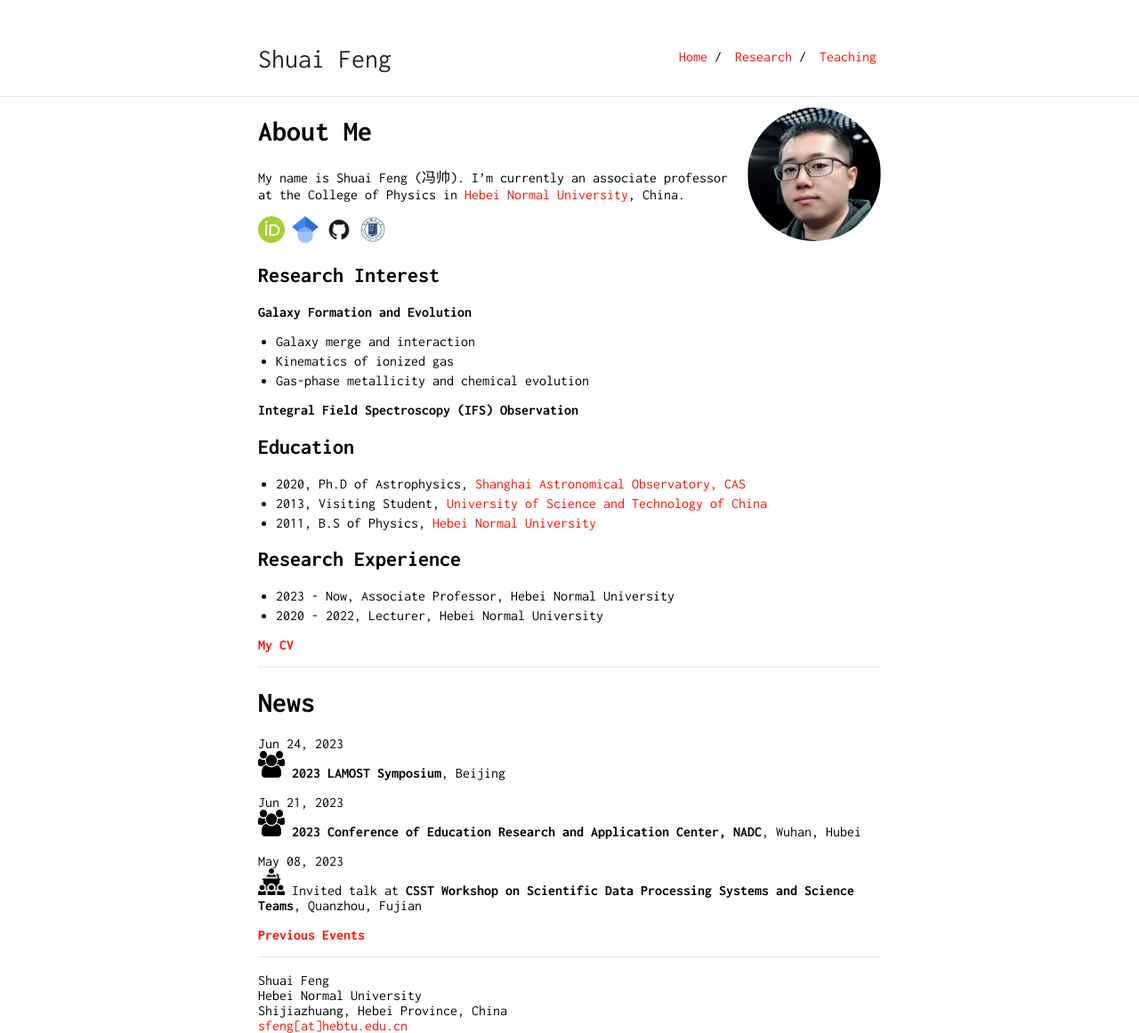
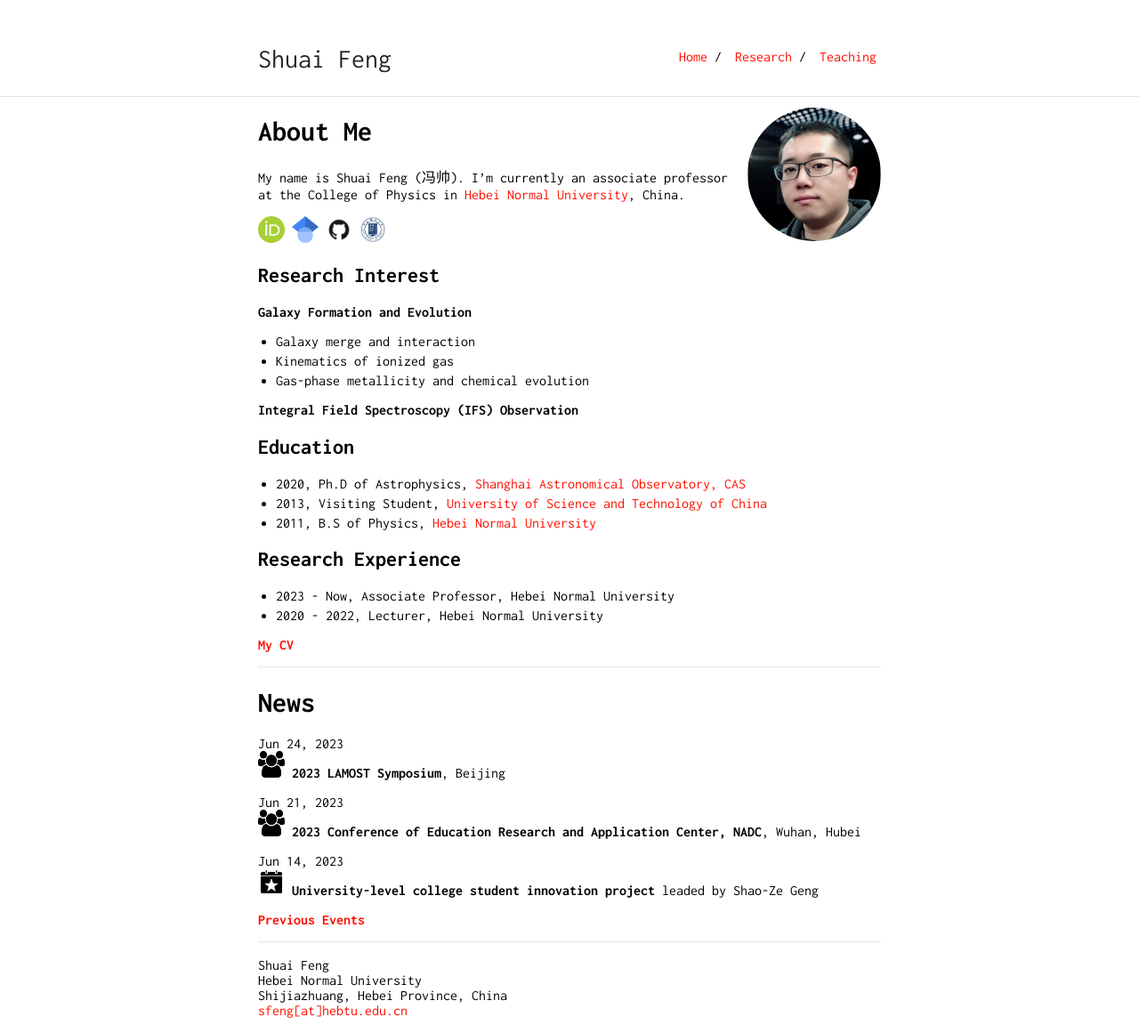
Before and after one commit to fengshuai0210/fengshuai0210.github.io, a Jekyll site: the page built from index.md, in a window 1280 px wide. Shown: the whole page at 89% size. Built offline with Jekyll 4.4.1, drawn with Linux system fonts in a browser that asks for light colours.

Commit message:
Update index.md

```diff
--- a/index.md
+++ b/index.md
@@ -42,7 +42,7 @@ Jun 24, 2023\
 Jun 21, 2023\
 <img src="/image/meeting-icon.png" style="width:30px;height:30px;"> **2023 Conference of Education Research and Application Center, NADC**, Wuhan, Hubei
 
-May 08, 2023\
-<img src="/image/talk-icon.png" style="width:30px;height:30px;"> Invited talk at **CSST Workshop on Scientific Data Processing Systems and Science Teams**, Quanzhou, Fujian
+Jun 14, 2023\
+<img src="/image/event-icon.png" style="width:30px;height:30px;"> **University-level college student innovation project** leaded by Shao-Ze Geng
 
 **[Previous Events](./events)**
```
